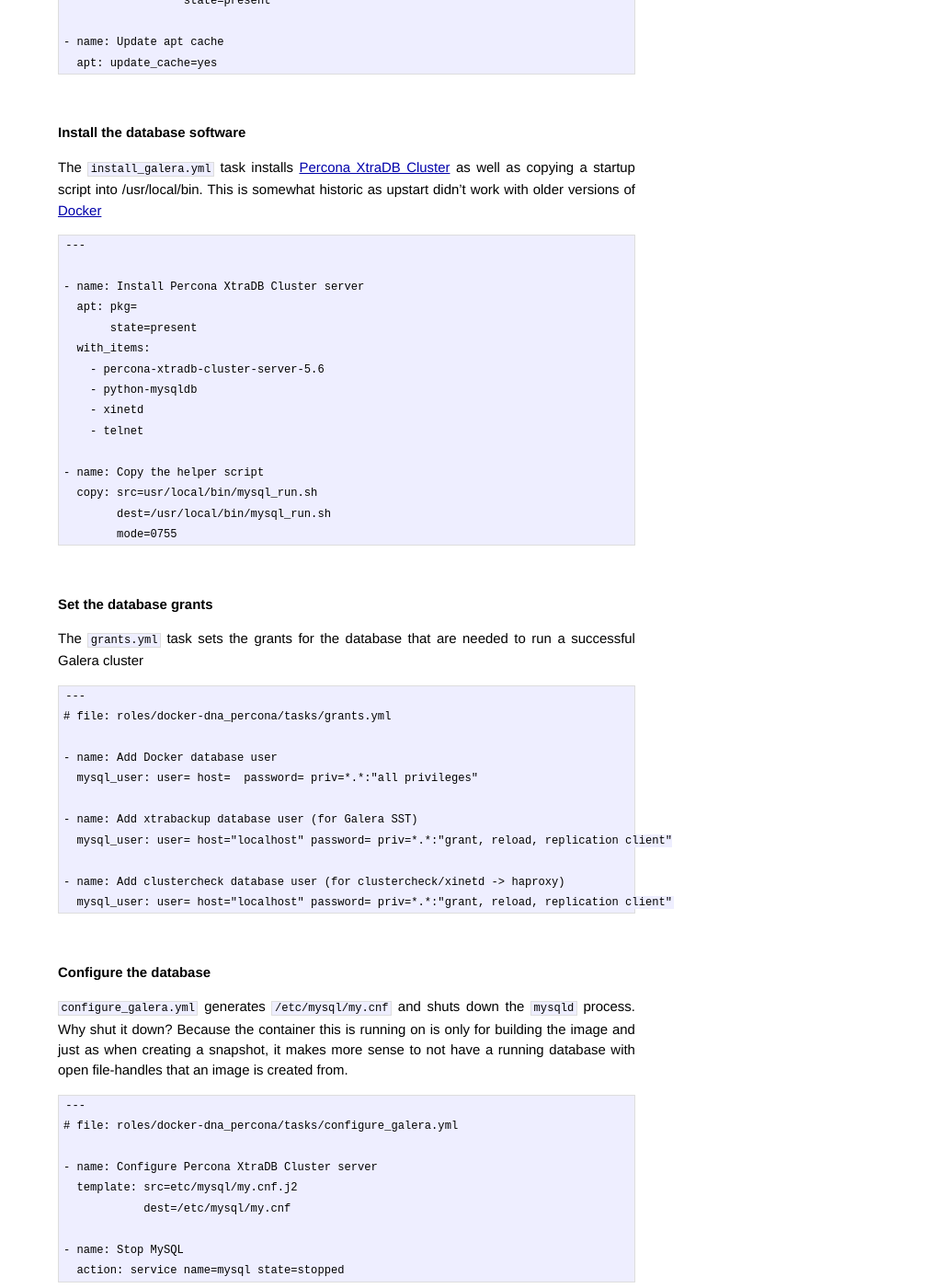
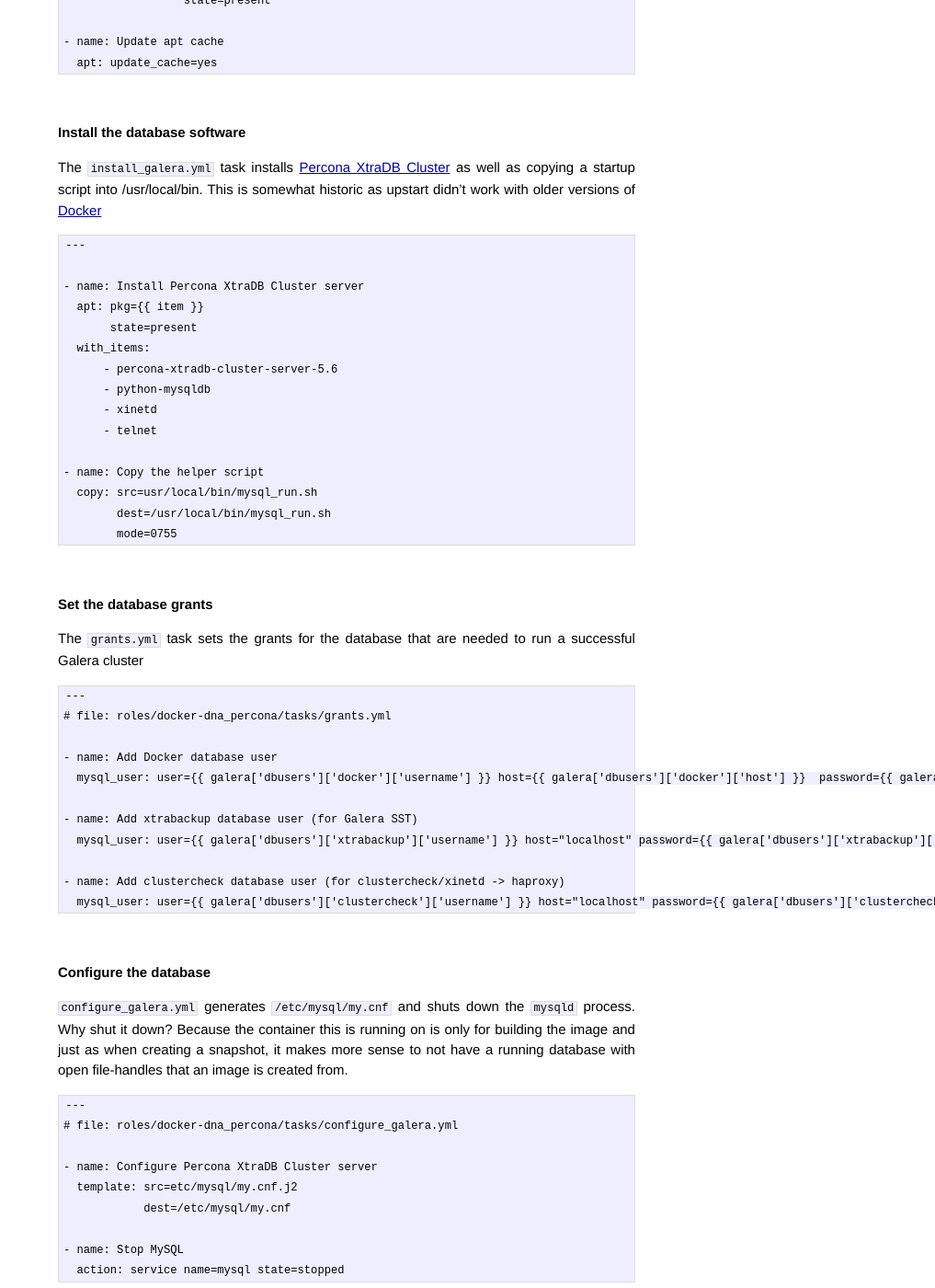
Before and after one commit to CaptTofu/patg.net, a Jekyll site: the page built from _posts/2014-06-24-ansible-docker-image-part2.markdown, in a window 1280 px wide and 1400 px high, scrolled down 3798 px. Shown: the whole window at 92% size, without its empty margins (263-1280 px from the left). Built offline with Jekyll 4.4.1, drawn with Linux system fonts in a browser that asks for light colours; Markdown is read by kramdown in place of the engine named in the settings; comment, search, counter and statistics services are not loaded; some of the changed text lies outside the part shown.

Commit message:
Added raw tags to escape {{ and }}

````diff
--- a/_posts/2014-06-24-ansible-docker-image-part2.markdown
+++ b/_posts/2014-06-24-ansible-docker-image-part2.markdown
@@ -78,8 +78,8 @@
     # file: docker-dna_galera.yml
     - hosts: docker-dna_galera
       roles:
-        - common
-        - docker-dna_galera
+          - common
+          - docker-dna_galera
 
 <br />
 
@@ -125,15 +125,18 @@
 
 The first task ```misc.yml``` installs vim or any other package other than the [Percona][percona] packages:
 
-    ---
-    # file: roles/docker-dna_percona/tasks/misc.yml
+{% raw %}
+```
+---
+# file: roles/docker-dna_percona/tasks/misc.yml
 
-    - name: Install things I like
-      apt: pkg={{ item }}
-           state=present
-      with_items:
-        - vim
-
+- name: Install things I like
+  apt: pkg={{ item }}
+       state=present
+  with_items:
+      - vim
+```
+{% endraw %}
 <br />
 
 ### Set the repo
@@ -165,21 +168,24 @@
 
 The ```install_galera.yml``` task installs [Percona XtraDB Cluster][percona_xtradb_cluster] as well as copying a startup script into /usr/local/bin. This is somewhat historic as upstart didn't work with older versions of [Docker][Docker]
 
+{% raw %}
+
     ---
 
     - name: Install Percona XtraDB Cluster server
       apt: pkg={{ item }}
            state=present
       with_items:
-        - percona-xtradb-cluster-server-5.6
-        - python-mysqldb
-        - xinetd
-        - telnet
+          - percona-xtradb-cluster-server-5.6
+          - python-mysqldb
+          - xinetd
+          - telnet
 
     - name: Copy the helper script
       copy: src=usr/local/bin/mysql_run.sh
             dest=/usr/local/bin/mysql_run.sh
             mode=0755
+{% endraw %}
 
 <br />
 
@@ -187,6 +193,7 @@
 
 The ```grants.yml``` task sets the grants for the database that are needed to run a successful Galera cluster
 
+{% raw %}
     ---
     # file: roles/docker-dna_percona/tasks/grants.yml
 
@@ -198,6 +205,7 @@
 
     - name: Add clustercheck database user (for clustercheck/xinetd -> haproxy)
       mysql_user: user={{ galera['dbusers']['clustercheck']['username'] }} host="localhost" password={{ galera['dbusers']['clustercheck']['password'] }} priv=*.*:"grant, reload, replication client"
+{% endraw %}
 
 <br />
 
````
